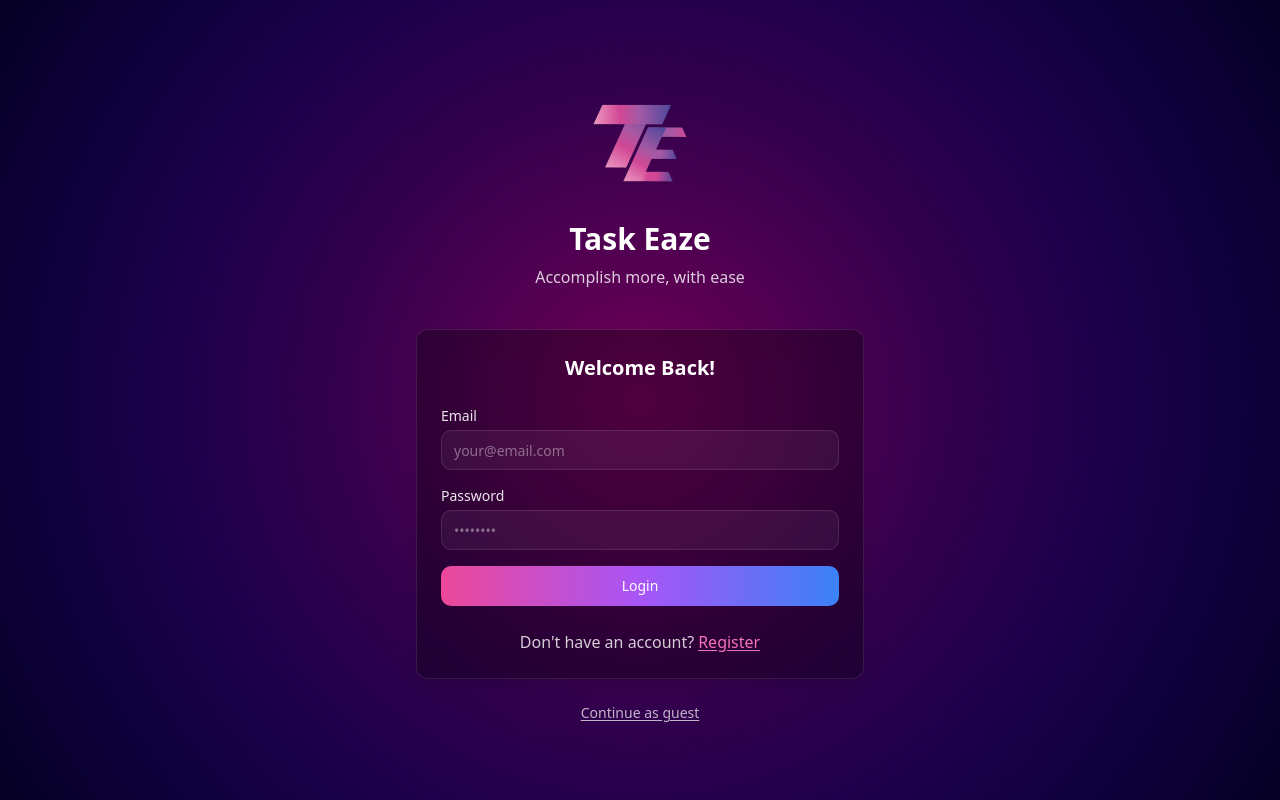
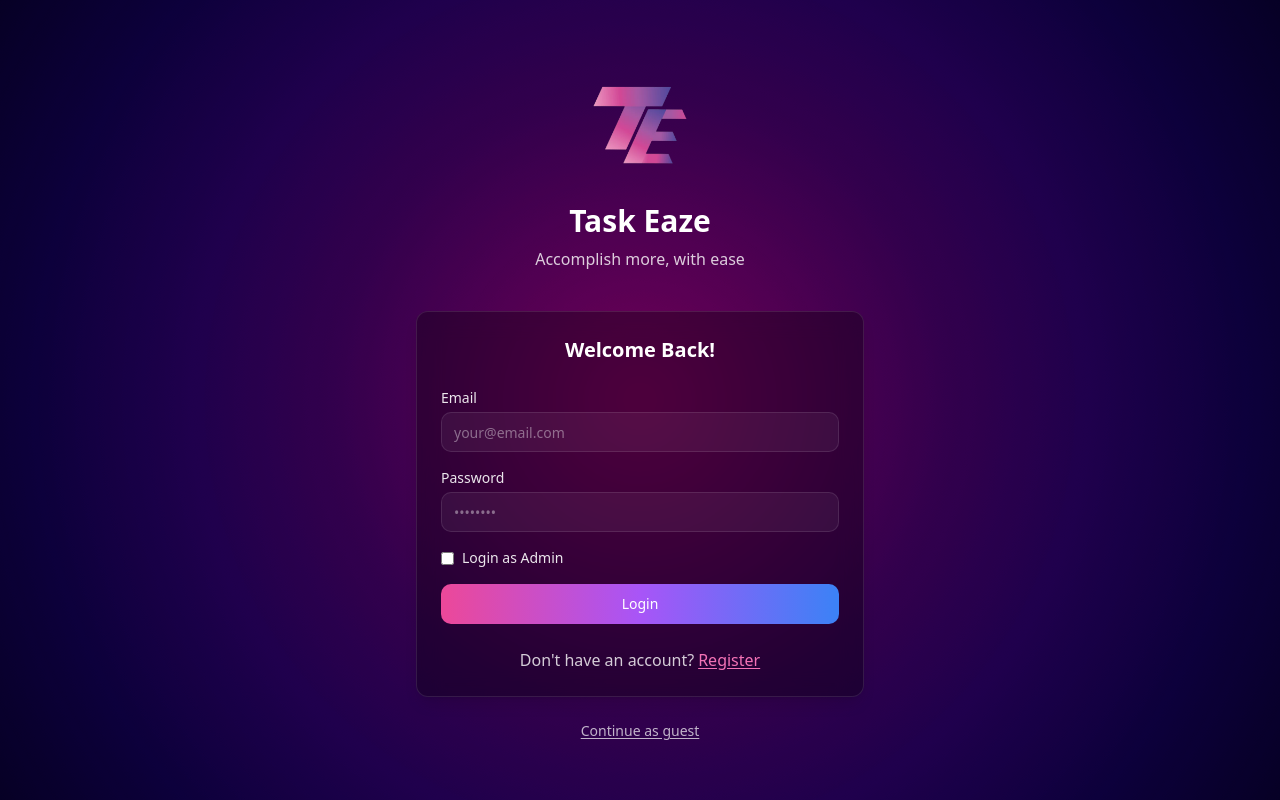
Before and after one commit to dhashamoolam/task-eaze-quest, a React (Vite) app: page / in a window 1280 px wide. Built offline with nearby package versions, Linux system fonts and the light colour scheme.

Commit message:
feat: Add admin login to sign-in page

```diff
--- a/src/components/auth/LoginPage.tsx
+++ b/src/components/auth/LoginPage.tsx
@@ -8,6 +8,7 @@ import { toast } from 'sonner';
 const LoginPage = () => {
   const [email, setEmail] = useState('');
   const [password, setPassword] = useState('');
+  const [isAdmin, setIsAdmin] = useState(false);
   const navigate = useNavigate();
 
   const handleLogin = (e: React.FormEvent) => {
@@ -20,8 +21,10 @@ const LoginPage = () => {
     }
 
     // Simulate login (would connect to backend in real app)
-    toast.success('Login successful!');
-    navigate('/dashboard');
+    toast.success(`${isAdmin ? 'Admin login' : 'Login'} successful!`);
+
+    // If admin is selected, navigate to admin panel, otherwise to dashboard
+    navigate(isAdmin ? '/admin' : '/dashboard');
   };
 
   return (
@@ -62,11 +65,24 @@ const LoginPage = () => {
             />
           </div>
 
+          <div className="flex items-center">
+            <input
+              type="checkbox"
+              id="adminLogin"
+              checked={isAdmin}
+              onChange={() => setIsAdmin(!isAdmin)}
+              className="rounded bg-white/5 border-white/10 text-pink-500 mr-2"
+            />
+            <label htmlFor="adminLogin" className="text-white/90 text-sm">
+              Login as Admin
+            </label>
+          </div>
+
           <Button
             type="submit"
             className="w-full bg-gradient-to-r from-pink-500 via-purple-500 to-blue-500 text-white hover:opacity-90 transition-all duration-300"
           >
-            Login
+            {isAdmin ? 'Admin Login' : 'Login'}
           </Button>
         </form>
 
```
